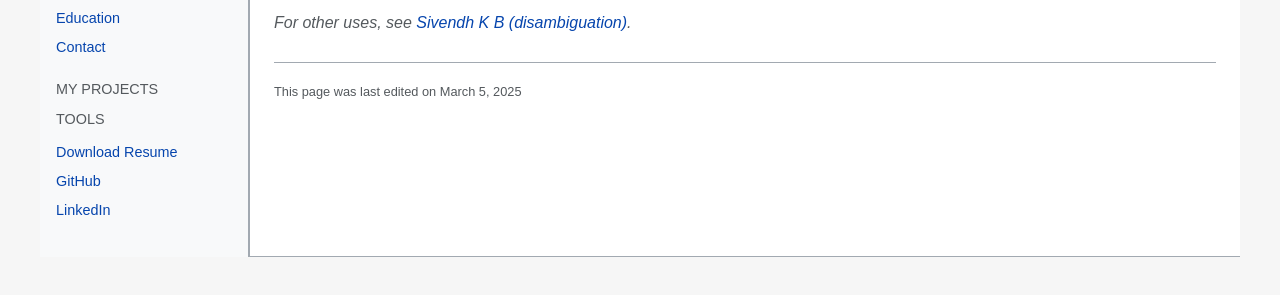
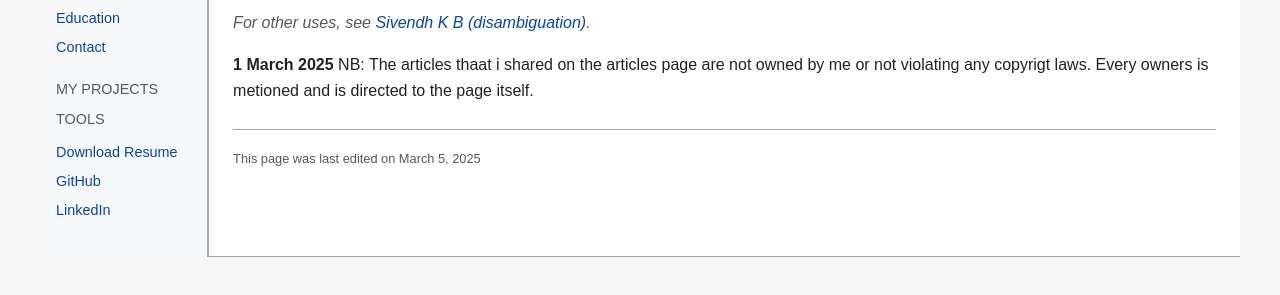
Before and after one commit to sivendh/my-portfolio, a plain HTML site: page blog.html in a window 1280 px wide. Shown: the part 141-436 px from the top of the page. Drawn offline with Linux system fonts and the light colour scheme.

Commit message:
Update blog.html
Signed-off-by: sivendh <126480698+sivendh@users.noreply.github.com>

```diff
--- a/blog.html
+++ b/blog.html
@@ -243,7 +243,8 @@
             <div class="hatnote">
                 For other uses, see <a href="#">Sivendh K B (disambiguation)</a>.
             </div>
-
+            <div>
+                <p> <strong>1 March 2025</strong> NB: The articles thaat i shared on the articles page are not owned by me or not violating any copyrigt laws. Every owners is metioned and is directed to the page itself.</p>
 
             <footer>
                 <p>This page was last edited on March 5, 2025</p>
```
